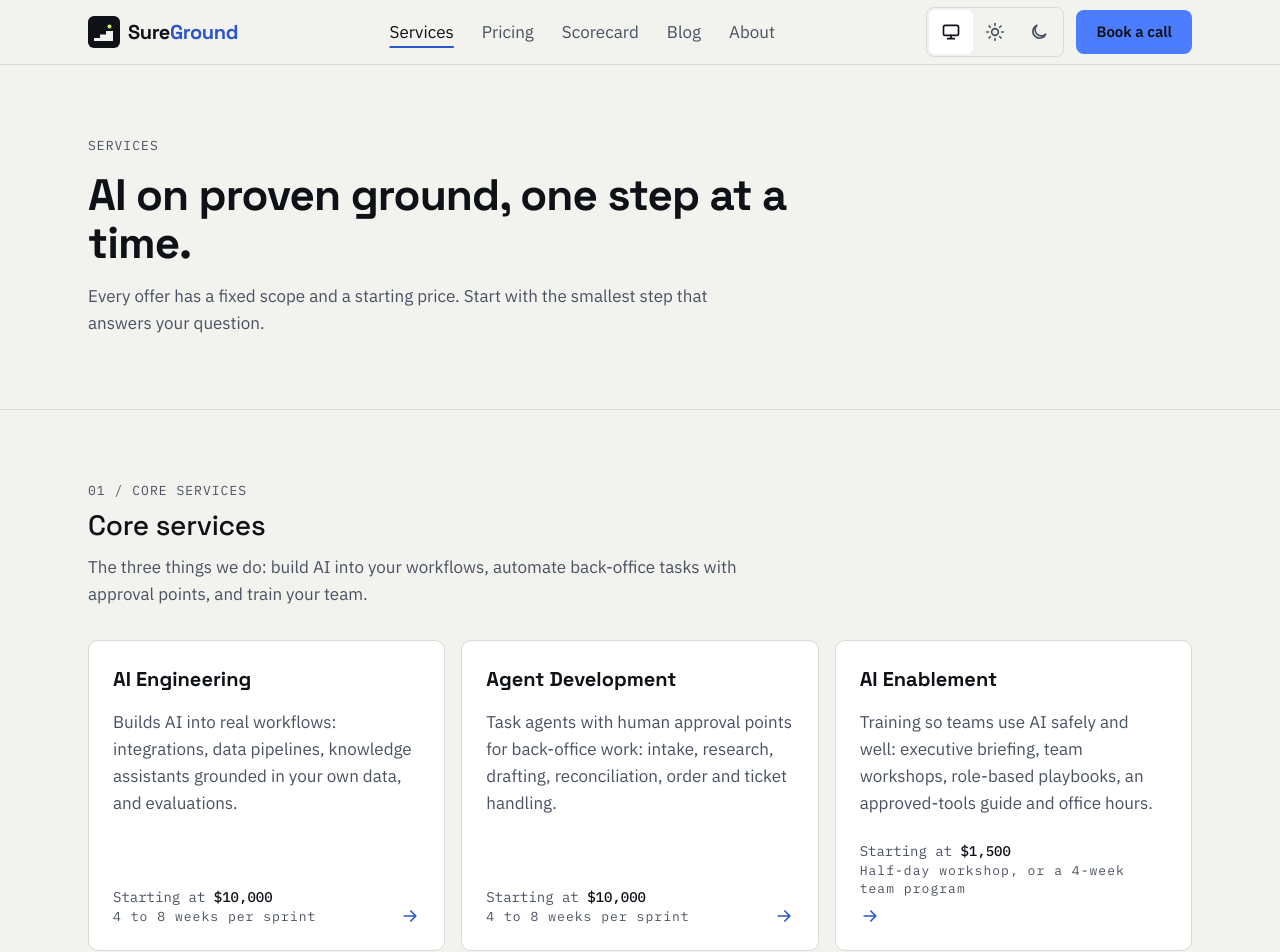
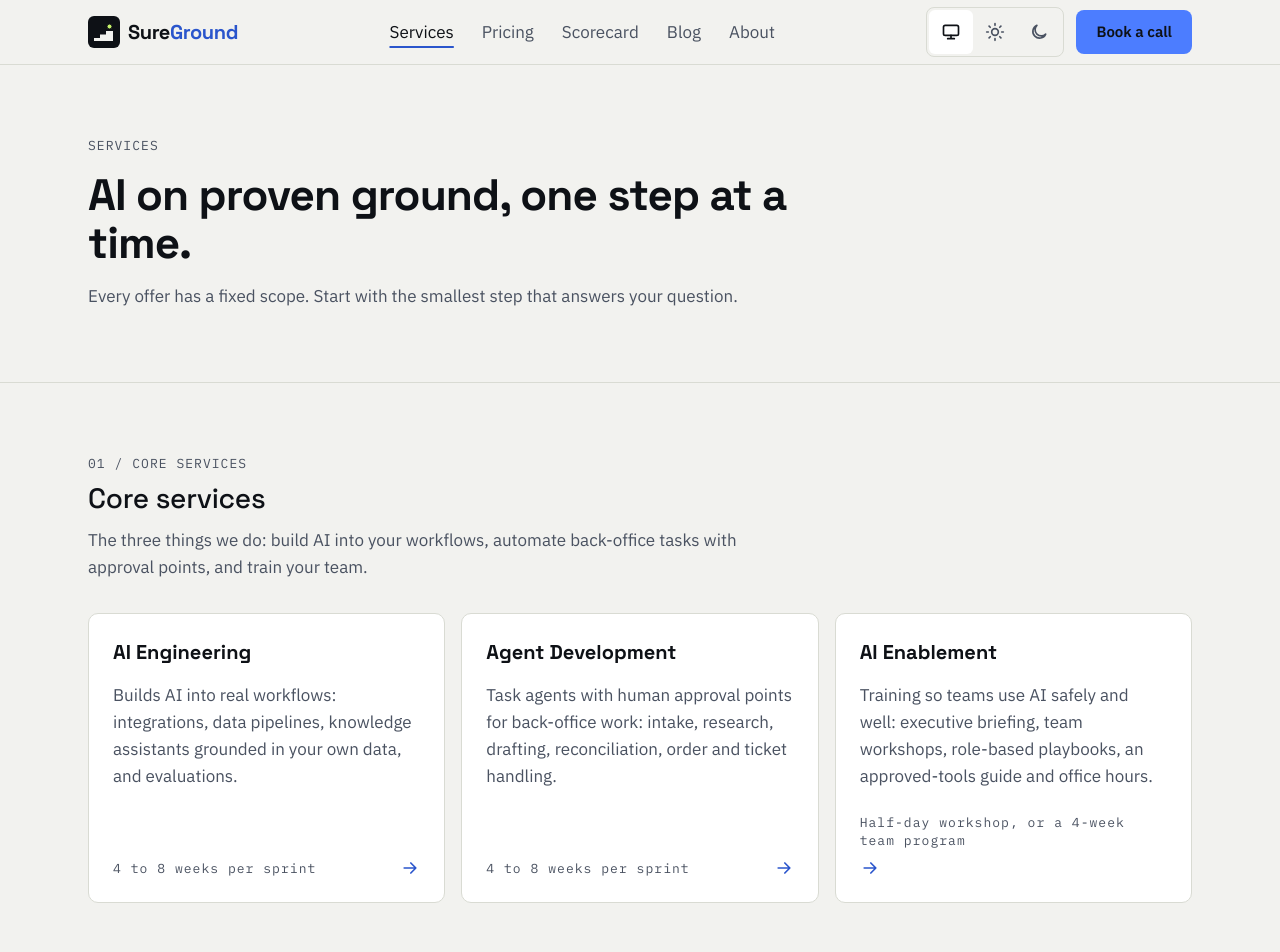
Before and after one commit to dfrho/sureground-tech, a Next.js app: page /services in a window 1280 px wide. Shown: the top 952 px of the page. Built offline with nearby package versions, Linux system fonts and the light colour scheme.

Commit message:
p2: no prices on the services index
Co-Authored-By: Claude Opus 5.5 <noreply@anthropic.com>

```diff
--- a/app/(site)/services/page.tsx
+++ b/app/(site)/services/page.tsx
@@ -40,8 +40,7 @@ export default function ServicesPage() {
             AI on proven ground, one step at a time.
           </h1>
           <p className="max-w-2xl text-muted">
-            Every offer has a fixed scope and a starting price. Start with the smallest step that
-            answers your question.
+            Every offer has a fixed scope. Start with the smallest step that answers your question.
           </p>
         </div>
       </section>
@@ -58,7 +57,7 @@ export default function ServicesPage() {
         >
           <div className="grid gap-4 md:grid-cols-2 lg:grid-cols-3">
             {offersInGroup(group).map((offer) => (
-              <OfferCard key={offer.slug} offer={offer} />
+              <OfferCard key={offer.slug} offer={offer} showPrice={false} />
             ))}
           </div>
         </Section>
--- a/components/offers/OfferCard.tsx
+++ b/components/offers/OfferCard.tsx
@@ -5,15 +5,17 @@ import { ArrowRight } from "@/components/site/icons";
 import type { Offer } from "@/lib/config/offers";
 import { serviceHref } from "@/lib/offers/format";
 
-/** A card for one offer: name, summary, duration and starting price. */
+/** A card for one offer: name, summary, duration and (unless hidden) starting price. */
 export function OfferCard({
   offer,
   headingLevel = 3,
   showDuration = true,
+  showPrice = true,
 }: {
   offer: Offer;
   headingLevel?: 2 | 3;
   showDuration?: boolean;
+  showPrice?: boolean;
 }) {
   const Heading = headingLevel === 2 ? "h2" : "h3";
   return (
@@ -29,7 +31,7 @@ export function OfferCard({
       <p className="text-muted">{offer.summary}</p>
       <div className="mt-auto flex flex-wrap items-end justify-between gap-2 pt-2">
         <div>
-          <PriceTag offer={offer} />
+          {showPrice ? <PriceTag offer={offer} /> : null}
           {showDuration ? (
             <p className="font-mono text-label text-muted">{offer.duration}</p>
           ) : null}
```
Also changed, not shown: 1 other file (tests, documents, lock files or other folders).
